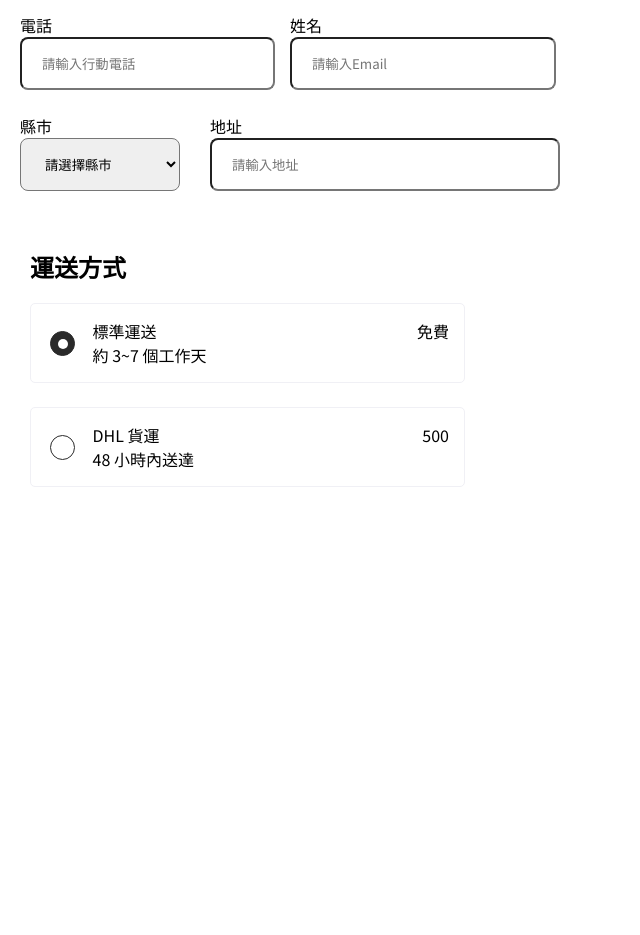
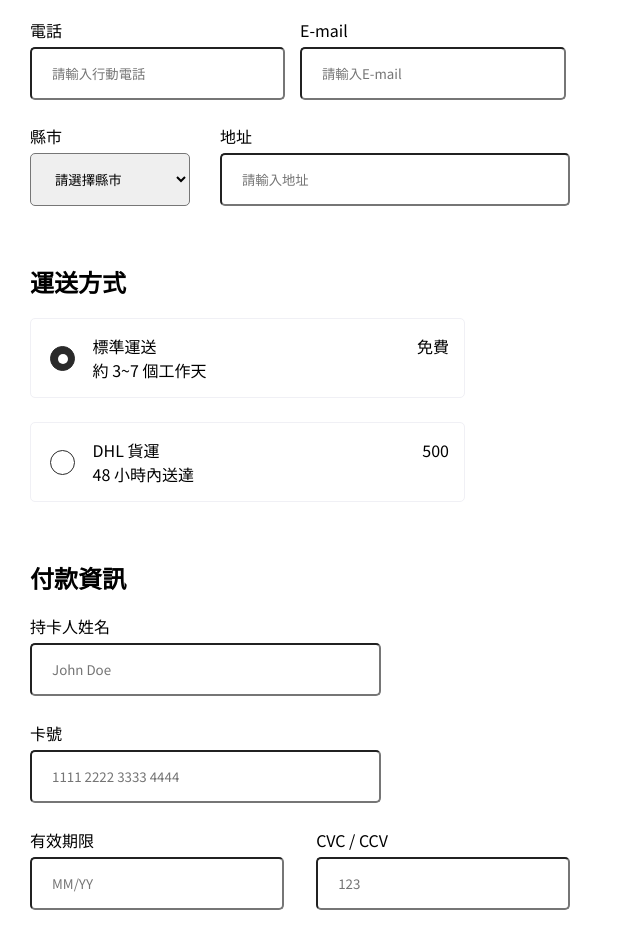
Before and after one commit to andrewye0128/alpha-shop, a React (Create React App) app: page / in a window 1280 px wide. Shown: the part 200-1135 px from the top of the page, without its empty margins (0-640 px from the left). Before the commit the page ends 800 px from the top, so only its background shows below. Built offline with nearby package versions, Linux system fonts and the light colour scheme.

Commit message:
alpha shop I Step UI finish

```diff
--- a/src/components/Step/Step.js
+++ b/src/components/Step/Step.js
@@ -2,13 +2,15 @@
 // import React, { Component } from 'react'
 import Step1 from "./Step1/Step1"
 import Step2 from "./Step2/Step2"
+import Step3 from "./Step3/Step3"
+
 
 function Step() {
     return (
       <div>
         <Step1 />
         <Step2 />
-        {/* <Step3 /> */}
+        <Step3 />
       </div>
     )
   }
--- a/src/components/Step/Step1/Step1.js
+++ b/src/components/Step/Step1/Step1.js
@@ -40,8 +40,8 @@ export default function Step1() {
             </div>
 
             <div className={styles.email_group}>
-              <div className={styles.input_label}>姓名</div>
-              <input className={styles.input_box} type="text" placeholder="請輸入Email" />
+              <div className={styles.input_label}>E-mail</div>
+              <input className={styles.input_box} type="text" placeholder="請輸入E-mail" />
             </div>
           </div>
 
--- a/src/components/Step/Step1/Step1.module.css
+++ b/src/components/Step/Step1/Step1.module.css
@@ -1,6 +1,6 @@
 .form_container_one {
   width: 540px;
-  margin-left: 20px;
+  margin-left: 30px;
 }
 
 .form {
@@ -66,10 +66,14 @@
   grid-area: address;
 }
 
+.input_label {
+  margin-bottom: 5px;
+}
+
 .option_box,
 .input_box {
   width: 100%;
   padding: 15px 20px;
-  border-radius: 8px;
+  border-radius: 5px;
   caret-color: gray;
 }
--- a/src/components/Step/Step3/Step3.js
+++ b/src/components/Step/Step3/Step3.js
@@ -0,0 +1,49 @@
+import React from "react";
+import styles from "./Step3.module.css";
+
+
+export default function Step3() {
+
+    return (
+      <section className={styles.form_container_three}>
+        <form className={styles.form}>
+          <h3 className={styles.form_title}>付款資訊</h3>
+          <section className={styles.form_body}>
+
+            {/* form row 1 */}
+            <div className={styles.form_row_one}>
+
+              <div className={styles.input_group}>
+                <div className={styles.input_label}>持卡人姓名</div>
+                <input className={styles.input_box} type="text" placeholder="John Doe" />
+              </div>
+            </div>
+
+            {/* form row 2 */}
+            <div className={styles.form_row_one}>
+              <div className={styles.input_group}>
+                <div className={styles.input_label}>卡號</div>
+                <input className={styles.input_box} type="text" placeholder="1111 2222 3333 4444" />
+              </div>
+            </div>
+
+
+            {/* form row 3 */}
+            <div className={styles.form_row_two}>
+              <div className={styles.input_group}>
+                <div className={styles.input_label}>有效期限</div>
+                <input className={styles.input_box} type="text" placeholder="MM/YY" />
+              </div>
+
+              <div className={styles.input_group}>
+                <div className={styles.input_label}>CVC / CCV</div>
+                <input className={styles.input_box} type="text" placeholder="123" />
+              </div>
+            </div>
+
+
+          </section>
+        </form>
+      </section>
+    )
+  }
--- a/src/components/Step/Step3/Step3.module.css
+++ b/src/components/Step/Step3/Step3.module.css
@@ -0,0 +1,44 @@
+.form_container_three {
+  width: 540px;
+  margin-left: 30px;
+}
+
+.form {
+  margin-top: 64px;
+}
+
+.form_title {
+  font-weight: 700;
+  font-size: 24px;
+  line-height: 24px;
+}
+
+.form_row_one,
+.form_row_two {
+  width: 100%;
+  margin-bottom: 25px;
+}
+
+.form_row_two {
+  display: flex;
+  justify-content: space-between;
+}
+
+.form_row_one .input_group {
+  width: 65%;
+}
+
+.form_row_two .input_group {
+  width: 47%;
+}
+
+.input_label {
+  margin-bottom: 5px;
+}
+
+.input_box {
+  width: 100%;
+  padding: 15px 20px;
+  border-radius: 5px;
+  caret-color: gray;
+}
```
